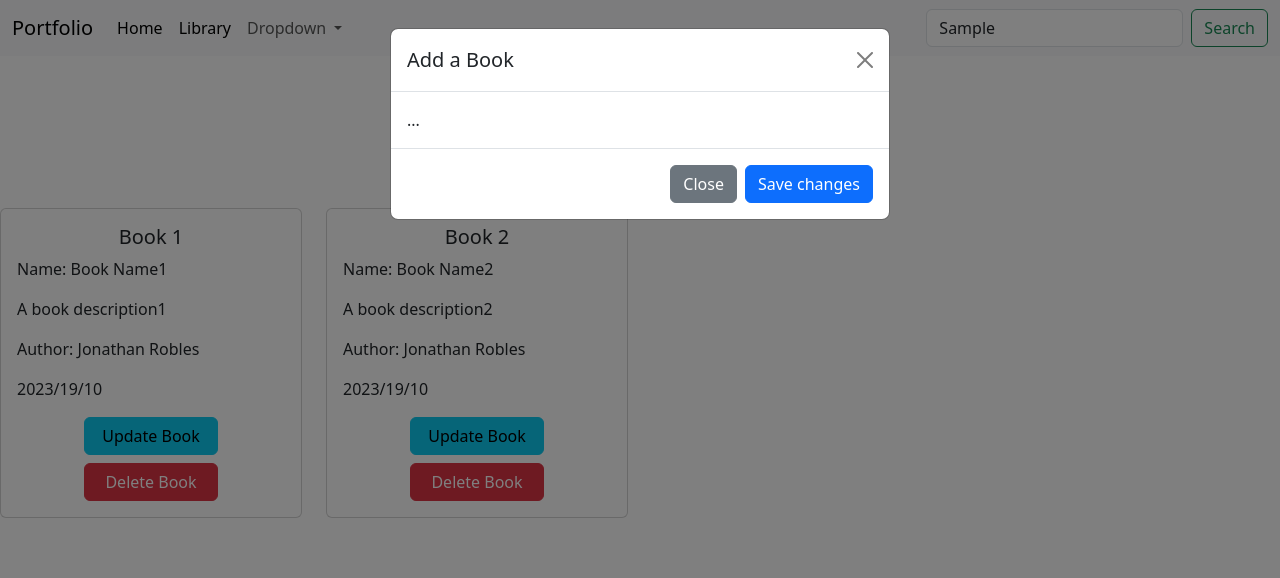
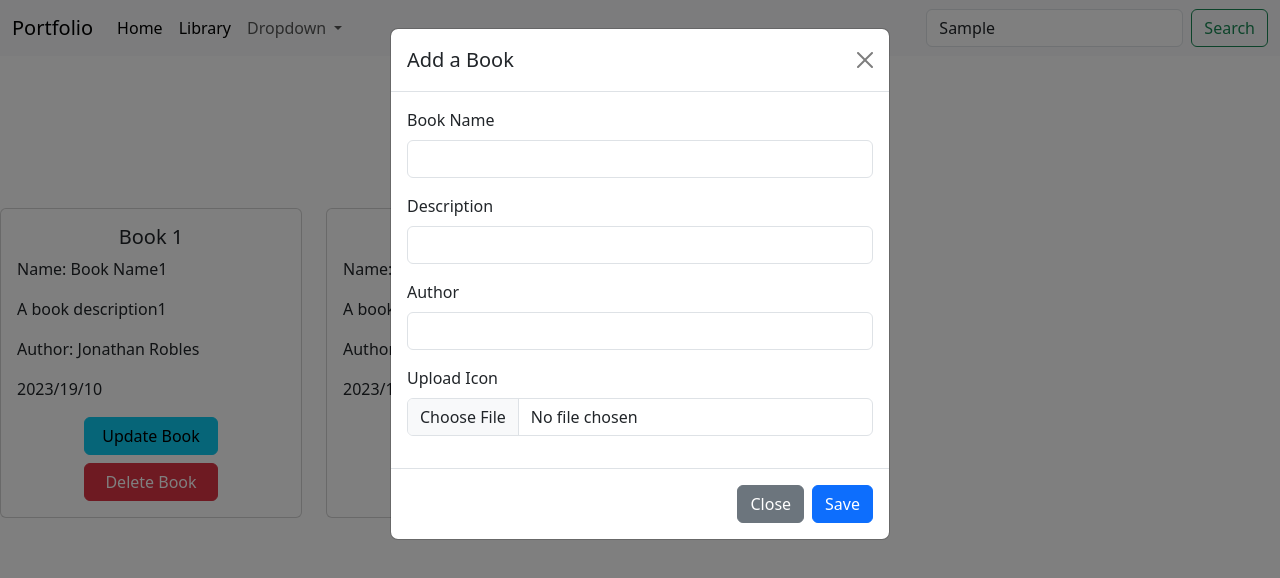
Before and after one commit to jonathanrobles/my-library, a JavaScript app: page /library in a window 1280 px wide. Both pictures are taken after typing "Sample" into the empty fields and a click on the button "Add Book". Shown: the top 578 px of the page. Built offline with nearby package versions, Linux system fonts and the light colour scheme.

Commit message:
Add forms inside modals

```diff
--- a/src/components/modals/addBook.vue
+++ b/src/components/modals/addBook.vue
@@ -8,11 +8,28 @@
         <button type="button" class="btn-close" data-bs-dismiss="modal" aria-label="Close"></button>
       </div>
       <div class="modal-body">
-        ...
+        <form action="">
+          <div class="mb-3">
+            <label for="exampleInputEmail1" class="form-label">Book Name</label>
+            <input type="email" class="form-control" id="exampleInputEmail1" aria-describedby="emailHelp">
+          </div>
+          <div class="mb-3">
+            <label for="exampleInputPassword1" class="form-label">Description</label>
+            <input type="password" class="form-control" id="exampleInputPassword1">
+          </div>
+          <div class="mb-3">
+            <label for="exampleInputPassword1" class="form-label">Author</label>
+            <input type="password" class="form-control" id="exampleInputPassword1">
+          </div>
+          <div class="mb-3">
+            <label for="formFile" class="form-label">Upload Icon</label>
+            <input class="form-control" type="file" id="formFile">
+          </div>
+        </form>
       </div>
       <div class="modal-footer">
         <button type="button" class="btn btn-secondary" data-bs-dismiss="modal">Close</button>
-        <button type="button" class="btn btn-primary">Save changes</button>
+        <button type="submit" class="btn btn-primary">Save</button>
       </div>
     </div>
   </div>
--- a/src/components/modals/deleteBook.vue
+++ b/src/components/modals/deleteBook.vue
@@ -8,11 +8,11 @@
         <button type="button" class="btn-close" data-bs-dismiss="modal" aria-label="Close"></button>
       </div>
       <div class="modal-body">
-        ...
+        <p>Are you sure to delete the book?</p>
       </div>
       <div class="modal-footer">
         <button type="button" class="btn btn-secondary" data-bs-dismiss="modal">Close</button>
-        <button type="button" class="btn btn-primary">Save changes</button>
+        <button type="button" class="btn btn-danger">Delete</button>
       </div>
     </div>
   </div>
--- a/src/components/modals/updateBook.vue
+++ b/src/components/modals/updateBook.vue
@@ -8,11 +8,28 @@
         <button type="button" class="btn-close" data-bs-dismiss="modal" aria-label="Close"></button>
       </div>
       <div class="modal-body">
-        ...
+        <form action="">
+          <div class="mb-3">
+            <label for="exampleInputEmail1" class="form-label">Book Name</label>
+            <input type="email" class="form-control" id="exampleInputEmail1" aria-describedby="emailHelp">
+          </div>
+          <div class="mb-3">
+            <label for="exampleInputPassword1" class="form-label">Description</label>
+            <input type="password" class="form-control" id="exampleInputPassword1">
+          </div>
+          <div class="mb-3">
+            <label for="exampleInputPassword1" class="form-label">Author</label>
+            <input type="password" class="form-control" id="exampleInputPassword1">
+          </div>
+          <div class="mb-3">
+            <label for="formFile" class="form-label">Upload Icon</label>
+            <input class="form-control" type="file" id="formFile">
+          </div>
+        </form>
       </div>
       <div class="modal-footer">
         <button type="button" class="btn btn-secondary" data-bs-dismiss="modal">Close</button>
-        <button type="button" class="btn btn-primary">Save changes</button>
+        <button type="submit" class="btn btn-primary">Save changes</button>
       </div>
     </div>
   </div>
```
